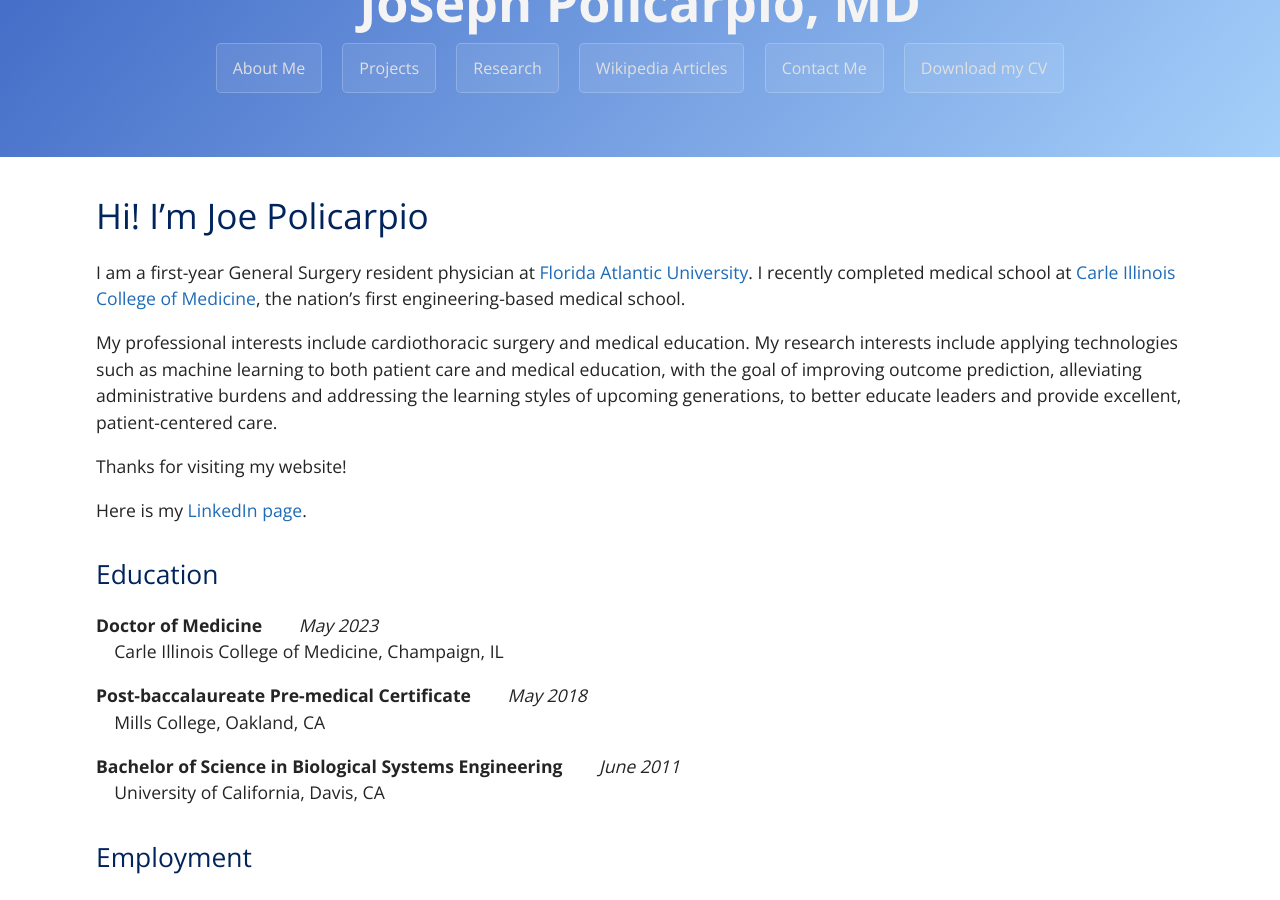
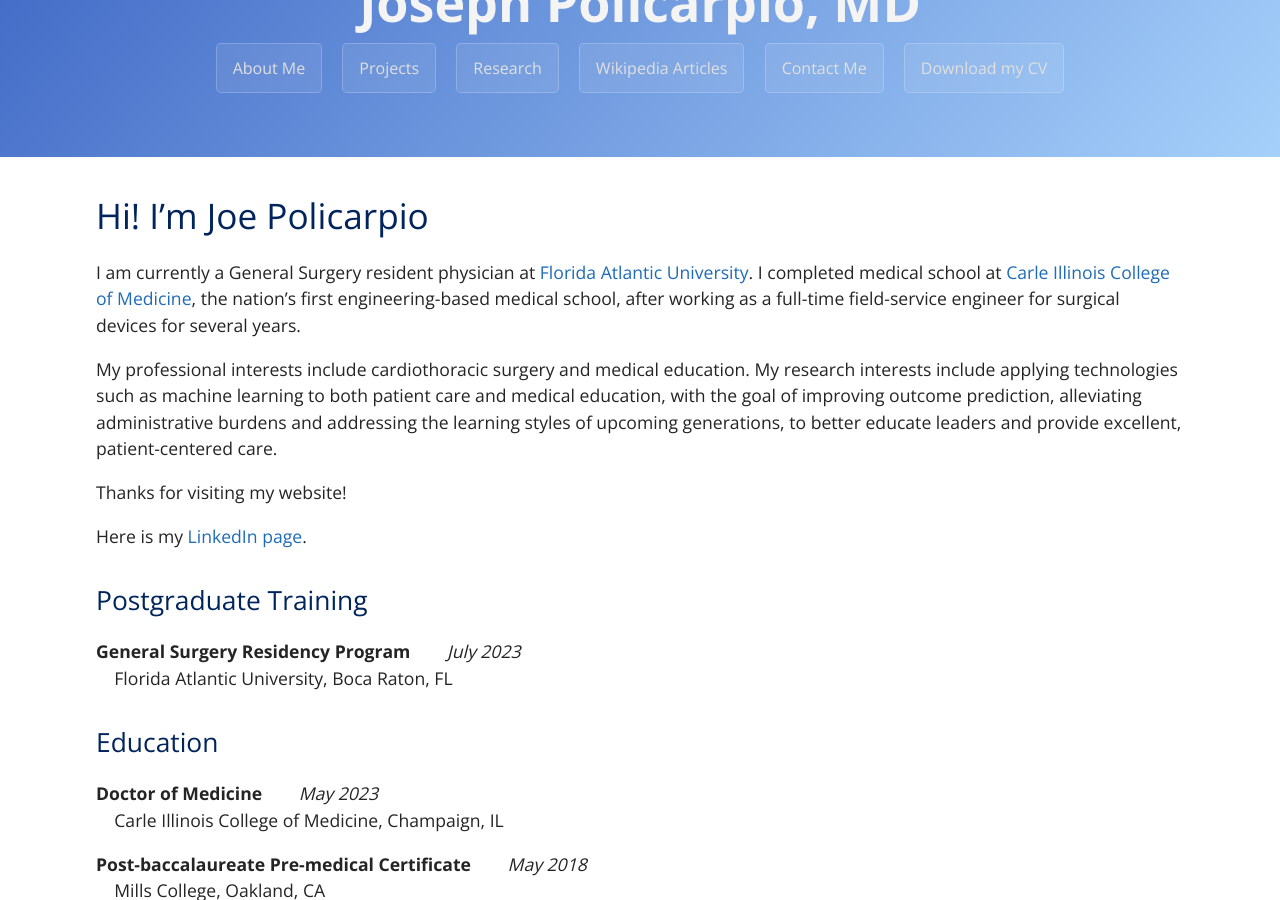
Before and after one commit to jopeo/joepo, a Jekyll site: the page built from index.md, in a window 1280 px wide and 900 px high, scrolled down 341 px. Built offline with Jekyll 4.4.1, drawn with Linux system fonts in a browser that asks for light colours; the repository's description, which GitHub fills in, is left out.

Commit message:
updated index page

```diff
--- a/index.md
+++ b/index.md
@@ -6,8 +6,9 @@ filename: index
 
 # Hi! I'm Joe Policarpio
 
-I am a first-year General Surgery resident physician at [Florida Atlantic University](https://www.fau.edu/medicine/gme/residency-fellowship/surgery/){:target="_blank"}.
-I recently completed medical school at [Carle Illinois College of Medicine](https://medicine.illinois.edu/){:target="_blank"}, the nation's first engineering-based medical school.
+I am currently a General Surgery resident physician at [Florida Atlantic University](https://www.fau.edu/medicine/gme/residency-fellowship/surgery/){:target="_blank"}.
+I completed medical school at [Carle Illinois College of Medicine](https://medicine.illinois.edu/){:target="_blank"},
+the nation's first engineering-based medical school, after working as a full-time field-service engineer for surgical devices for several years.
 
 My professional interests include cardiothoracic surgery and medical education. My research interests include applying
 technologies such as machine learning to both patient care and medical education, with the goal of improving outcome prediction,
@@ -17,6 +18,13 @@ provide excellent, patient-centered care.
 Thanks for visiting my website!
 
 Here is my [LinkedIn page](https://www.linkedin.com/in/joseph-policarpio){:target="_blank"}.
+
+## Postgraduate Training
+
+**General Surgery Residency Program**&nbsp;&nbsp;&nbsp;&nbsp;&nbsp;&nbsp;&nbsp;&nbsp;*July 2023*
+  <br>&nbsp;&nbsp;&nbsp;&nbsp;Florida Atlantic University, Boca Raton, FL
+<br>
+
 
 ## Education
 
```
